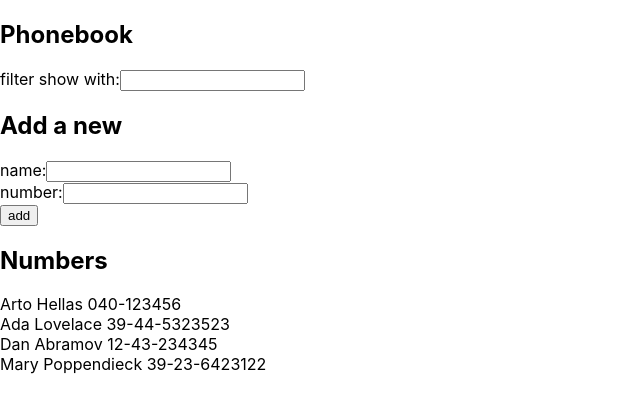
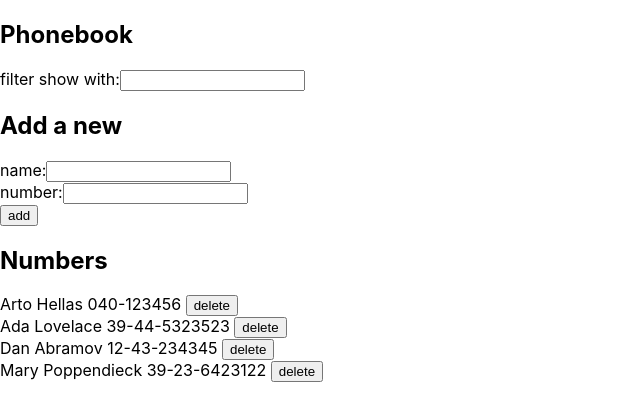
Before and after one commit to Allianation/fullstackopen-repository, a React (Create React App) app in the folder part2/phonebook/: page / in a window 1280 px wide. Shown: the top 420 px of the page, without its empty margins (0-640 px from the left). Built offline with nearby package versions, Linux system fonts and the light colour scheme; data requests are answered from the project's data file.

Commit message:
Communicating with server: Exercise 2.17

```diff
--- a/part2/phonebook/src/App.js
+++ b/part2/phonebook/src/App.js
@@ -2,7 +2,7 @@ import React, { useEffect, useState } from "react";
 import { Filter } from "./components/Filter";
 import { PersonForm } from "./components/PersonForm";
 import Persons from "./components/Persons";
-import { getAll, create } from "./services/persons";
+import { getAll, create, delete_ } from "./services/persons";
 
 const App = () => {
   const [persons, setPersons] = useState([]);
@@ -26,6 +26,16 @@ const App = () => {
       setNewNumber(event.target.value);
     } else if (eventName === "search") {
       setSearchName(event.target.value);
+    }
+  };
+
+  const handleClick = (id, name) => {
+    const message = `Delete ${name}`;
+
+    if (window.confirm(message)) {
+      delete_(id);
+      const newPersons = persons.filter((p) => p.id !== id);
+      setPersons(newPersons);
     }
   };
 
@@ -67,7 +77,11 @@ const App = () => {
 
       <h2>Numbers</h2>
 
-      <Persons persons={persons} searchName={searchName} />
+      <Persons
+        persons={persons}
+        searchName={searchName}
+        handleClick={handleClick}
+      />
     </div>
   );
 };
--- a/part2/phonebook/src/components/Person.js
+++ b/part2/phonebook/src/components/Person.js
@@ -1,7 +1,8 @@
-const Person = ({ name, number }) => {
+const Person = ({ name, number, id, handleClick }) => {
   return (
     <div>
-      {name} {number}
+      {name} {number}{" "}
+      <button onClick={() => handleClick(id, name)}>delete</button>
     </div>
   );
 };
--- a/part2/phonebook/src/components/Persons.js
+++ b/part2/phonebook/src/components/Persons.js
@@ -1,7 +1,7 @@
 import React from "react";
 import Person from "./Person";
 
-const Persons = ({ persons, searchName }) => {
+const Persons = ({ persons, searchName, handleClick }) => {
   return (
     <div>
       {persons.map((person) => {
@@ -10,7 +10,7 @@ const Persons = ({ persons, searchName }) => {
             .toLocaleLowerCase()
             .search(searchName.toLocaleLowerCase()) !== -1
         ) {
-          return <Person key={person.name} {...person} />;
+          return <Person key={person.name} {...person} handleClick={handleClick} />;
         } else {
           return null;
         }
--- a/part2/phonebook/src/services/persons.js
+++ b/part2/phonebook/src/services/persons.js
@@ -12,3 +12,7 @@ export const create = (newObject) => {
 export const update = (id, newObject) => {
   return axios.put(`${baseUrl}/${id}`, newObject);
 };
+
+export const delete_ = (id) => {
+  return axios.delete(`${baseUrl}/${id}`);
+};
```
